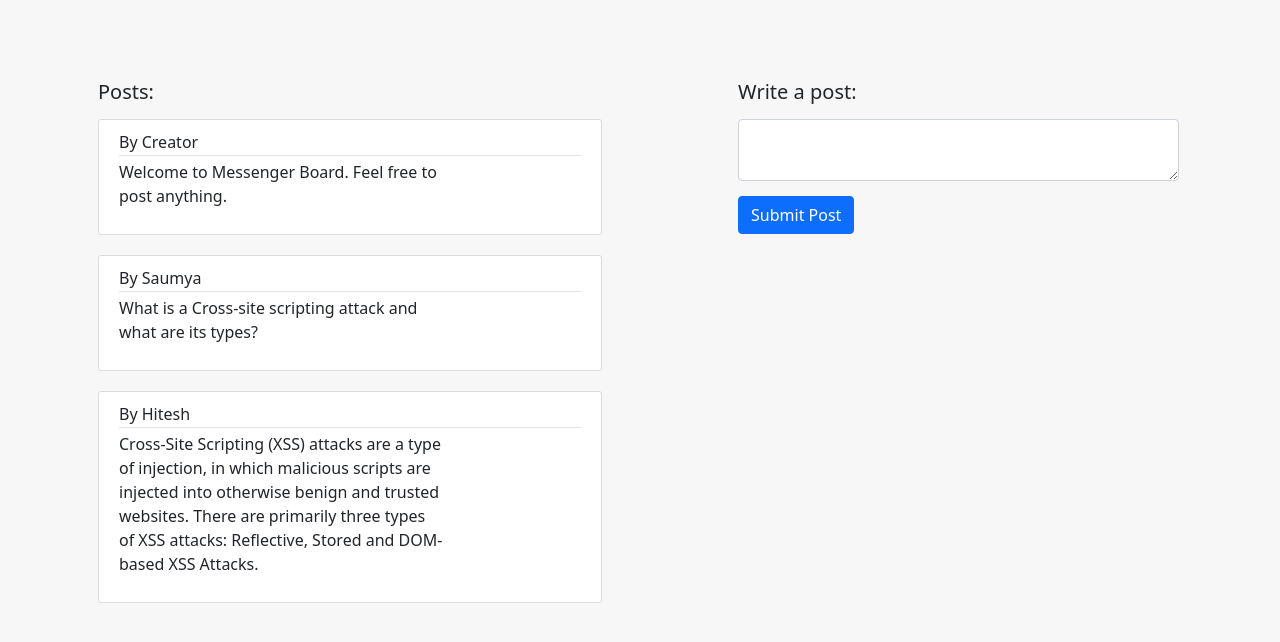
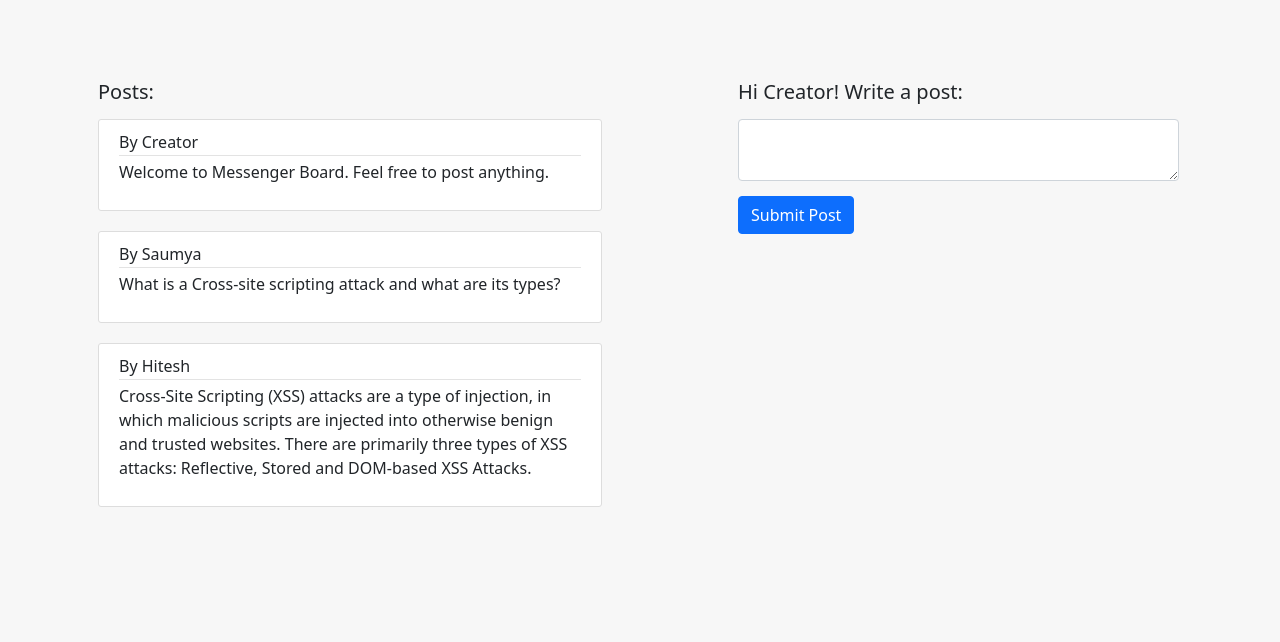
Before and after one commit to Saumya8/XSS-Vunerable-Board, a Flask app: page /posts in a window 1280 px wide. Shown: the part 56-698 px from the top of the page. Run offline with Flask 2, Linux system fonts and the light colour scheme; a user stored in the database is signed in; data comes from the database, SQL or seed files in the repository; both versions use the stored data as it was after the commit.

Commit message:
Updated final details

```diff
--- a/ajax/app.py
+++ b/ajax/app.py
@@ -187,7 +187,7 @@ def logout():
     if(current_user.is_authenticated):
         logout_user()
         print("user logged out")
-
+        flash("Successfully Logged out.")
 
     return redirect(url_for('login'))
 
--- a/ajax/static/css/styles_post.css
+++ b/ajax/static/css/styles_post.css
@@ -38,8 +38,7 @@
 }
 
 #post {
-
-    width: 70%;
+    width: 100%;
 }
 
 #la{
@@ -58,7 +57,6 @@
     border-radius: 3px;
     margin-bottom: 20px;
     margin-left: 110px;
-
     width: 80%;
   }
 
--- a/ajax/templates/posts.html
+++ b/ajax/templates/posts.html
@@ -37,7 +37,7 @@
 
     <div class="col" id="write">
       <form method="POST">
-        <h5 id="l">Write a post:</h5>
+        <h5 id="l">Hi {{ current_user.email.split('@')[0] }}! Write a post:</h5>
         <textarea class="form-control ml-1 shadow-none textarea" id="ta" name="post"></textarea>
         <input type="submit" value="Submit Post" class="btn btn-primary" id="btn" />
       </form>
```
Also changed, not shown: database.db.
